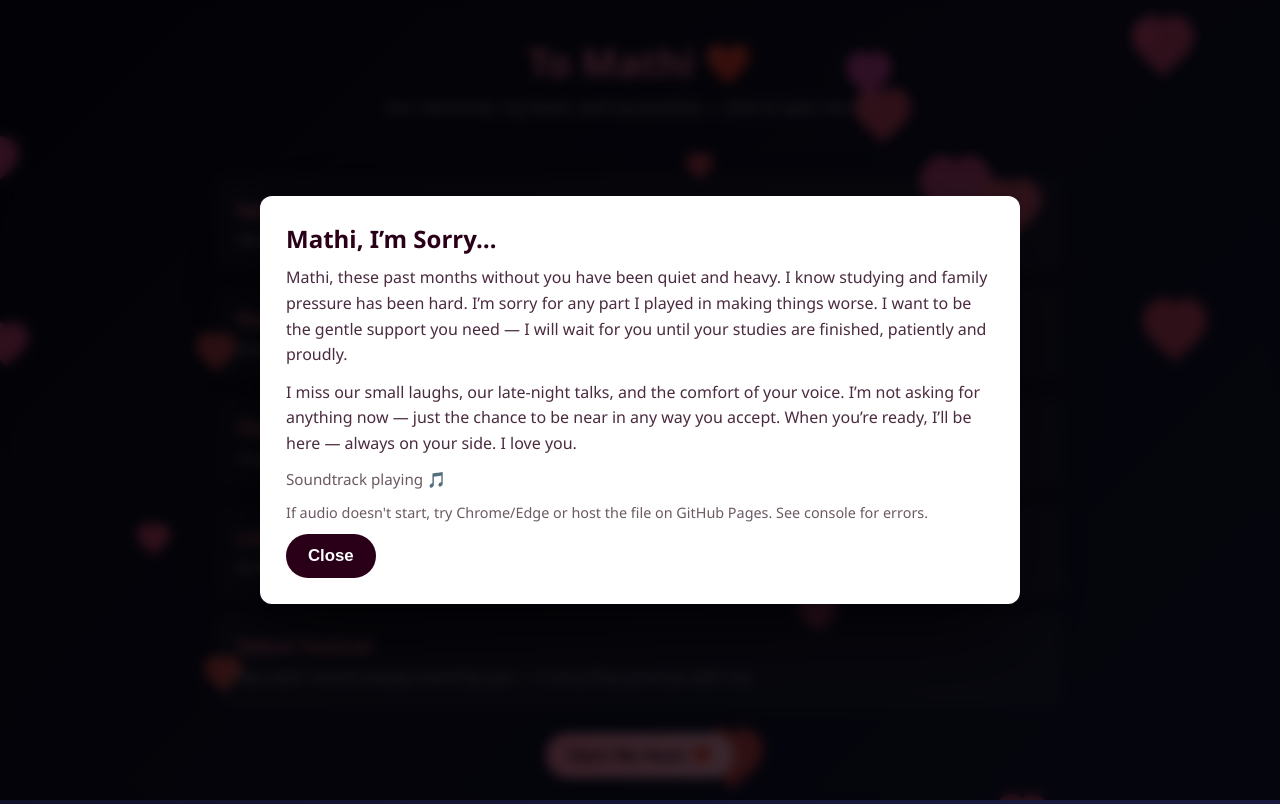
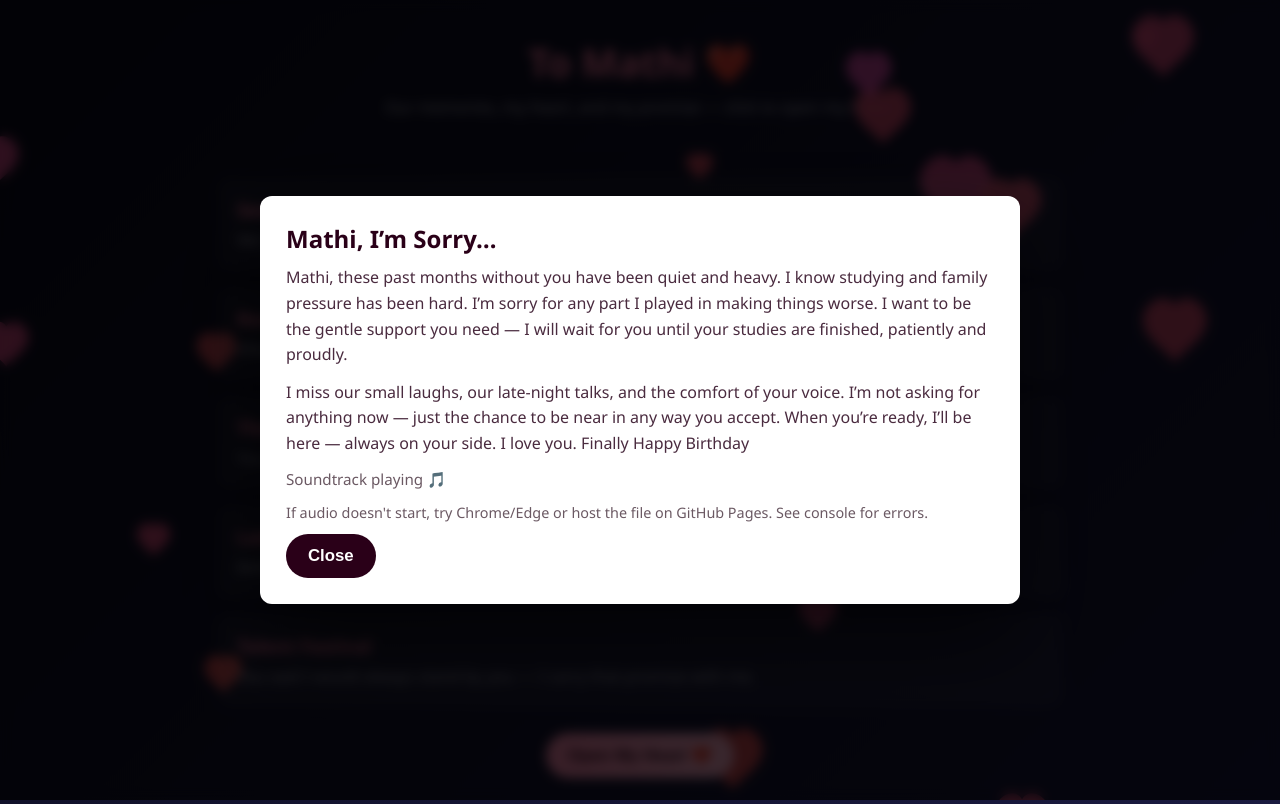
Before and after one commit to ansonjeffrey/life, a plain HTML site: page index.html in a window 1280 px wide. Both pictures are taken after a click on the button "Open My Heart ❤️". Drawn offline with Linux system fonts and the light colour scheme.

Commit message:
index.html

```diff
--- a/index.html
+++ b/index.html
@@ -71,7 +71,7 @@ header p{color:var(--muted);margin-top:8px}
   <div class="modal" role="dialog" aria-modal="true">
     <h2>Mathi, I’m Sorry…</h2>
     <p>Mathi, these past months without you have been quiet and heavy. I know studying and family pressure has been hard. I’m sorry for any part I played in making things worse. I want to be the gentle support you need — I will wait for you until your studies are finished, patiently and proudly.</p>
-    <p>I miss our small laughs, our late-night talks, and the comfort of your voice. I’m not asking for anything now — just the chance to be near in any way you accept. When you’re ready, I’ll be here — always on your side. I love you.</p>
+    <p>I miss our small laughs, our late-night talks, and the comfort of your voice. I’m not asking for anything now — just the chance to be near in any way you accept. When you’re ready, I’ll be here — always on your side. I love you. Finally Happy Birthday</p>
 
     <div class="audio-controls">
       <button id="playMusicBtn">▶ Play soundtrack</button>
```
